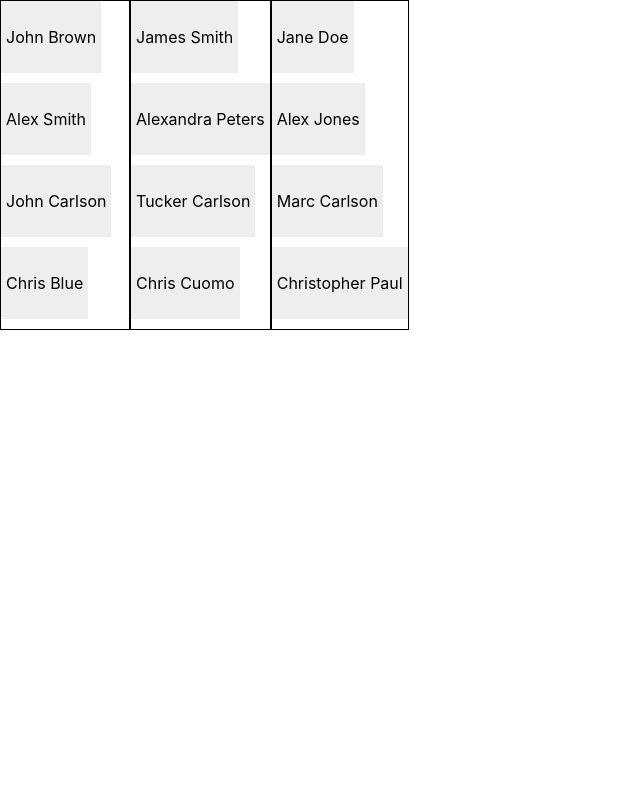
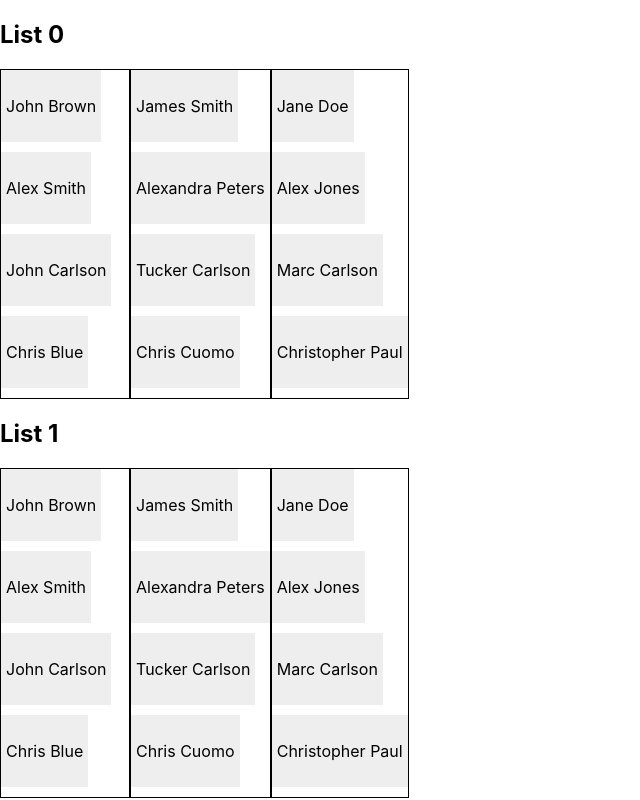
Before and after one commit to GilTorch/drag-n-drop-between-components, a React (Create React App) app: page / in a window 1280 px wide. Shown: the top 800 px of the page, without its empty margins (0-640 px from the left). Built offline with nearby package versions, Linux system fonts and the light colour scheme.

Commit message:
Render multiple lists

```diff
--- a/src/App.js
+++ b/src/App.js
@@ -1,11 +1,17 @@
-import React from 'react';
-import VanillaDrag from './VanillaDrag';
+import React from "react";
+import VanillaDrag from "./VanillaDrag";
 
 const App = () => {
-
-    return <div>
-        <VanillaDrag />
+  return (
+    <div>
+      {new Array(3).fill(undefined).map((_, index) => (
+        <div key={index}>
+          <h2>List {index}</h2>
+          <VanillaDrag />
+        </div>
+      ))}
     </div>
-}
+  );
+};
 
 export default App;
```
